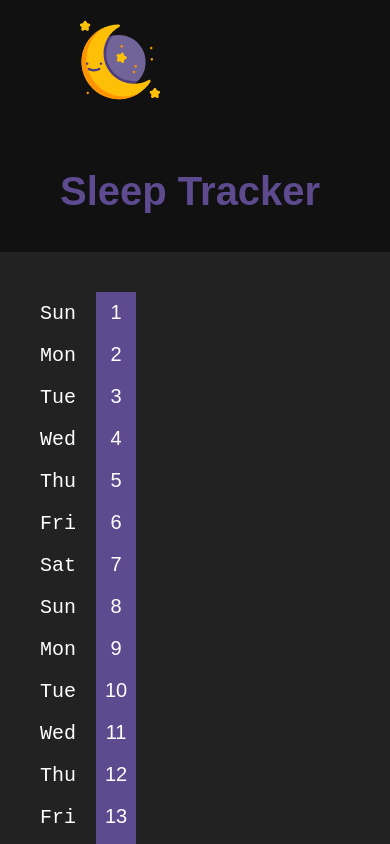
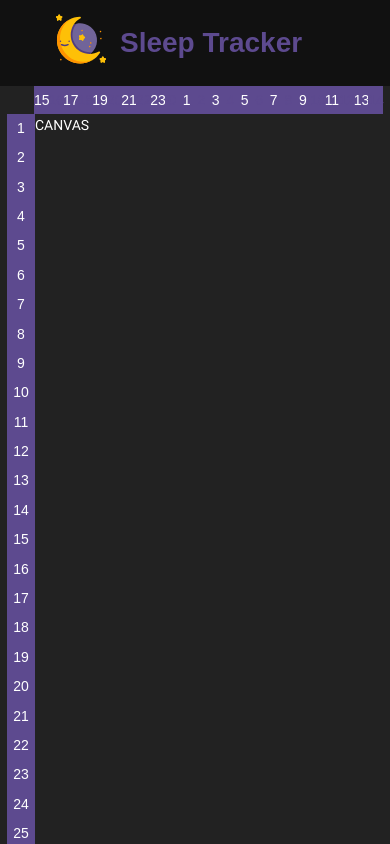
Before and after one commit to mancristiana/sleep-tracker, a React (Create React App) app: page / in a window 390 px wide. Shown: the top 844 px of the page. Built offline with nearby package versions, Linux system fonts and the light colour scheme; a web font is replaced by a local one.

Commit message:
Added hours and made sleep tracker more responsive on smaller devices

```diff
--- a/src/assets/styles/@index.css
+++ b/src/assets/styles/@index.css
@@ -19,11 +19,21 @@
 body {
   margin: 0;
   padding: 0;
-  font-family: 'Roboto', sans-serif;
-  font-size: 20px;
-  line-height: 1.7;
   background: #222;
   color: white;
+  font-family: 'Roboto', sans-serif;
+  line-height: 1.7;
+  font-size: 14px;
+}
+@media (min-width: 576px) {
+  body {
+    font-size: 16px;
+  }
+}
+@media (min-width: 768px) {
+  body {
+    font-size: 20px;
+  }
 }
 h1,
 h2,
@@ -36,6 +46,10 @@ h6 {
 p {
   font-family: 'Roboto', sans-serif;
 }
+.container {
+  display: flex;
+  width: 100%;
+}
 .App-header {
   background-color: #111;
   padding-left: 3em;
@@ -43,7 +57,17 @@ p {
 .App-logo {
   display: inline-block;
   margin: 1em;
-  height: 80px;
+  height: 50px;
+}
+@media (min-width: 576px) {
+  .App-logo {
+    height: 60px;
+  }
+}
+@media (min-width: 768px) {
+  .App-logo {
+    height: 80px;
+  }
 }
 .App-title {
   display: inline-block;
@@ -52,21 +76,71 @@ p {
   font-size: 2em;
 }
 .Calendar {
-  margin: 2em;
+  margin: 0 0.5em;
+}
+@media (min-width: 576px) {
+  .Calendar {
+    margin: 1em;
+  }
+}
+@media (min-width: 768px) {
+  .Calendar {
+    margin: 2em;
+  }
+}
+.Calendar-times {
+  margin-left: 27px;
+}
+@media (min-width: 576px) {
+  .Calendar-times {
+    margin-left: 72px;
+  }
+}
+@media (min-width: 768px) {
+  .Calendar-times {
+    margin-left: 90px;
+  }
+}
+.Calendar-times .time {
+  background-color: #5d4a8f;
+  font-family: 'Lobster', cursive, sans-serif;
+  line-height: 2em;
+  text-align: center;
+  width: 2em;
+  width: 4.16666667%;
+}
+.Calendar-times .time:nth-child(even) {
+  color: #5d4a8f;
+}
+@media (min-width: 576px) {
+  .Calendar-times .time:nth-child(even) {
+    color: inherit;
+  }
 }
 .Calendar-days {
   font-family: 'Nanum Gothic Coding', monospace;
   line-height: 2em;
 }
+.Calendar-days .day {
+  display: flex;
+}
 .Calendar-days .day .name {
-  margin-right: 1em;
-  display: inline-block;
+  display: none;
+}
+@media (min-width: 576px) {
+  .Calendar-days .day .name {
+    display: initial;
+    margin-right: 1em;
+  }
 }
 .Calendar-days .day .number {
   background-color: #5d4a8f;
+  font-family: 'Lobster', cursive, sans-serif;
+  line-height: 2em;
+  text-align: center;
   width: 2em;
   height: 2.1em;
-  text-align: center;
-  display: inline-block;
-  font-family: 'Lobster', cursive, sans-serif;
 }
+.Calendar-canvas {
+  width: 100%;
+}
--- a/src/assets/styles/@variables.less
+++ b/src/assets/styles/@variables.less
@@ -1,8 +1,13 @@
 @font-paragraph: 'Roboto', sans-serif;
 @font-mono: 'Nanum Gothic Coding', monospace;
 @font-heading: 'Lobster', cursive, sans-serif;
-@font-size-base: 20px;
 @line-height-base: 1.7;
 
 @brand-primary: #5d4a8f;
 @brand-secondary: #c5a6c3;
+
+// @media (min-width: @size-media-sm) {}
+@size-media-sm: 576px;
+@size-media-md: 768px;
+@size-media-lg: 992px;
+@size-media-xl: 1200px;
--- a/src/assets/styles/App.less
+++ b/src/assets/styles/App.less
@@ -1,3 +1,5 @@
+@import '@variables';
+
 .App {
   &-header {
     background-color: #111;
@@ -7,7 +9,15 @@
   &-logo {
     display: inline-block;
     margin: 1em;
-    height: 80px;
+    height: 50px;
+
+    @media (min-width: @size-media-sm) {
+      height: 60px;
+    }
+
+    @media (min-width: @size-media-md) {
+      height: 80px;
+    }
   }
 
   &-title {
--- a/src/assets/styles/Base.less
+++ b/src/assets/styles/Base.less
@@ -1,11 +1,31 @@
+@import '@variables.less';
+
+.font-styling() {
+  color: white;
+  font-family: @font-paragraph;
+  line-height: @line-height-base;
+  font-size: 14px;
+
+  @media (min-width: @size-media-sm) {
+    font-size: 16px;
+  }
+
+  @media (min-width: @size-media-md) {
+    font-size: 20px;
+  }
+  // @media (min-width: @size-media-lg) {
+  //   font-size: 20px;
+  // }
+  // @media (min-width: @size-media-lx) {
+  //   font-size: 20px;
+  // }
+}
+
 body {
   margin: 0;
   padding: 0;
-  font-family: @font-paragraph;
-  font-size: @font-size-base;
-  line-height: @line-height-base;
   background: #222;
-  color: white;
+  .font-styling();
 }
 
 h1,
@@ -20,3 +40,8 @@ h6 {
 p {
   font-family: @font-paragraph;
 }
+
+.container {
+  display: flex;
+  width: 100%;
+}
--- a/src/assets/styles/Calendar.less
+++ b/src/assets/styles/Calendar.less
@@ -1,24 +1,64 @@
 @import '@variables';
 
+.numbering() {
+  background-color: @brand-primary;
+  font-family: @font-heading;
+  line-height: 2em;
+  text-align: center;
+  width: 2em;
+}
+
 .Calendar {
-  margin: 2em;
+  margin: 0 0.5em;
+  @media (min-width: @size-media-sm) {
+    margin: 1em;
+  }
+  @media (min-width: @size-media-md) {
+    margin: 2em;
+  }
+
+  &-times {
+    margin-left: 27px;
+
+    @media (min-width: @size-media-sm) {
+      margin-left: 72px;
+    }
+    @media (min-width: @size-media-md) {
+      margin-left: 90px;
+    }
+
+    .time {
+      &:nth-child(even) {
+        color: @brand-primary;
+        @media (min-width: @size-media-sm) {
+          color: inherit;
+        }
+      }
+
+      .numbering();
+      width: 100% / 24;
+    }
+  }
   &-days {
     font-family: @font-mono;
     line-height: 2em;
     .day {
-      //margin-bottom: 1em;
+      display: flex;
       .name {
-        margin-right: 1em;
-        display: inline-block;
+        display: none;
+
+        @media (min-width: @size-media-sm) {
+          display: initial;
+          margin-right: 1em;
+        }
       }
       .number {
-        background-color: @brand-primary;
-        width: 2em;
+        .numbering();
         height: 2.1em;
-        text-align: center;
-        display: inline-block;
-        font-family: @font-heading;
       }
     }
   }
+  &-canvas {
+    width: 100%;
+  }
 }
--- a/src/components/Calendar.jsx
+++ b/src/components/Calendar.jsx
@@ -1,10 +1,21 @@
 import React, { Component } from 'react';
-import { getDaysOfMonth } from './../utils';
+import { getDaysOfMonth, getTimesOfDay } from './../utils';
 
 class Calendar extends Component {
   render() {
+    const offset = 15;
     return (
       <div className="Calendar">
+        <div className="Calendar-times">
+          <div className="container">
+            {getTimesOfDay(offset).map((time, key) => (
+              <div key={key} className="time">
+                {time}
+              </div>
+            ))}
+          </div>
+        </div>
+        <div className="container">
           <div className="Calendar-days">
             {getDaysOfMonth().map((day, key) => (
               <div className="day" key={key}>
@@ -13,6 +24,8 @@ class Calendar extends Component {
               </div>
             ))}
           </div>
+          <div className="Calendar-canvas">CANVAS</div>
+        </div>
       </div>
     );
   }
--- a/src/utils/index.js
+++ b/src/utils/index.js
@@ -1,2 +1,2 @@
 export { DAYS } from './statics';
-export { getDaysOfMonth } from './time';
+export { getDaysOfMonth, getTimesOfDay } from './time';
--- a/src/utils/time.js
+++ b/src/utils/time.js
@@ -15,3 +15,12 @@ export const getDaysOfMonth = () => {
   }
   return daysOfMonth;
 };
+
+export const getTimesOfDay = (offset = 0) => {
+  let timesOfDay = [];
+  for (let i = 0; i < 24; i++) {
+    timesOfDay.push((i + offset) % 24);
+  }
+
+  return timesOfDay;
+};
```
Lines whose indentation alone changed are shown as unchanged.
